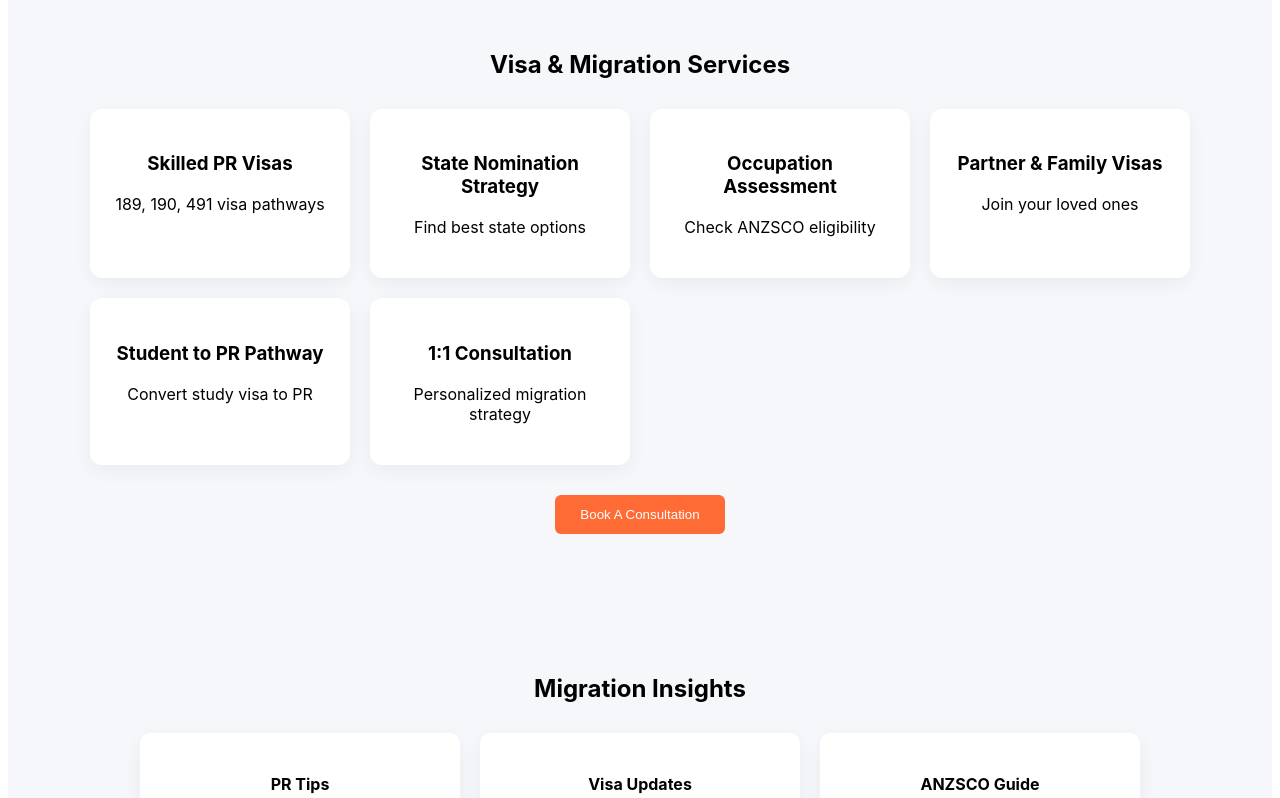
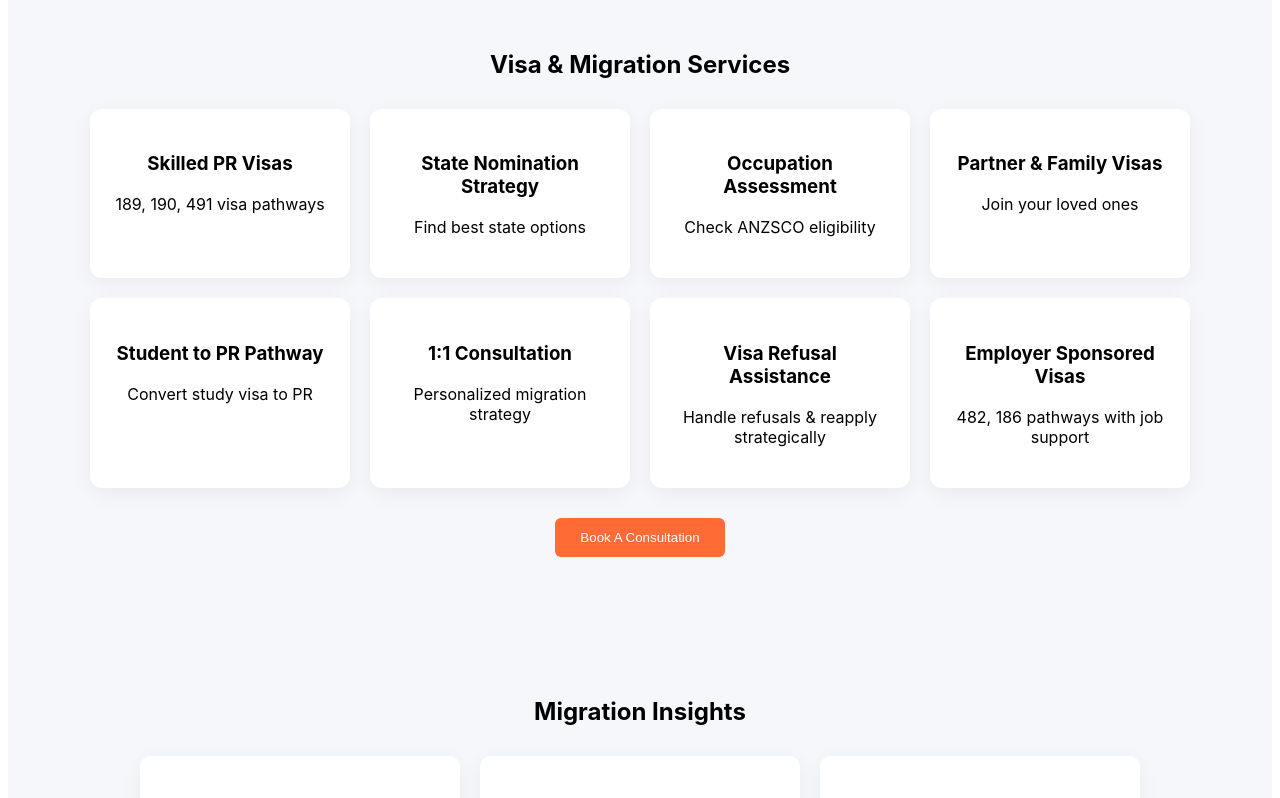
Before and after one commit to kapildropshipping-netizen/anzsco-platform, a Next.js app: page / in a window 1280 px wide. Shown: the part 839-1637 px from the top of the page. Built offline with nearby package versions, Linux system fonts and the light colour scheme; no server answers; the database is empty.

Commit message:
Update index.js

```diff
--- a/pages/index.js
+++ b/pages/index.js
@@ -168,7 +168,9 @@ export default function Home() {
   ["Occupation Assessment", "Check ANZSCO eligibility"],
   ["Partner & Family Visas", "Join your loved ones"],
   ["Student to PR Pathway", "Convert study visa to PR"],
-            ["1:1 Consultation", "Personalized migration strategy"]
+  ["1:1 Consultation", "Personalized migration strategy"],
+  ["Visa Refusal Assistance", "Handle refusals & reapply strategically"],
+  ["Employer Sponsored Visas", "482, 186 pathways with job support"]
 ].map(([title, desc], i) => (
             <div
               key={i}
```
Lines whose indentation alone changed are shown as unchanged.
